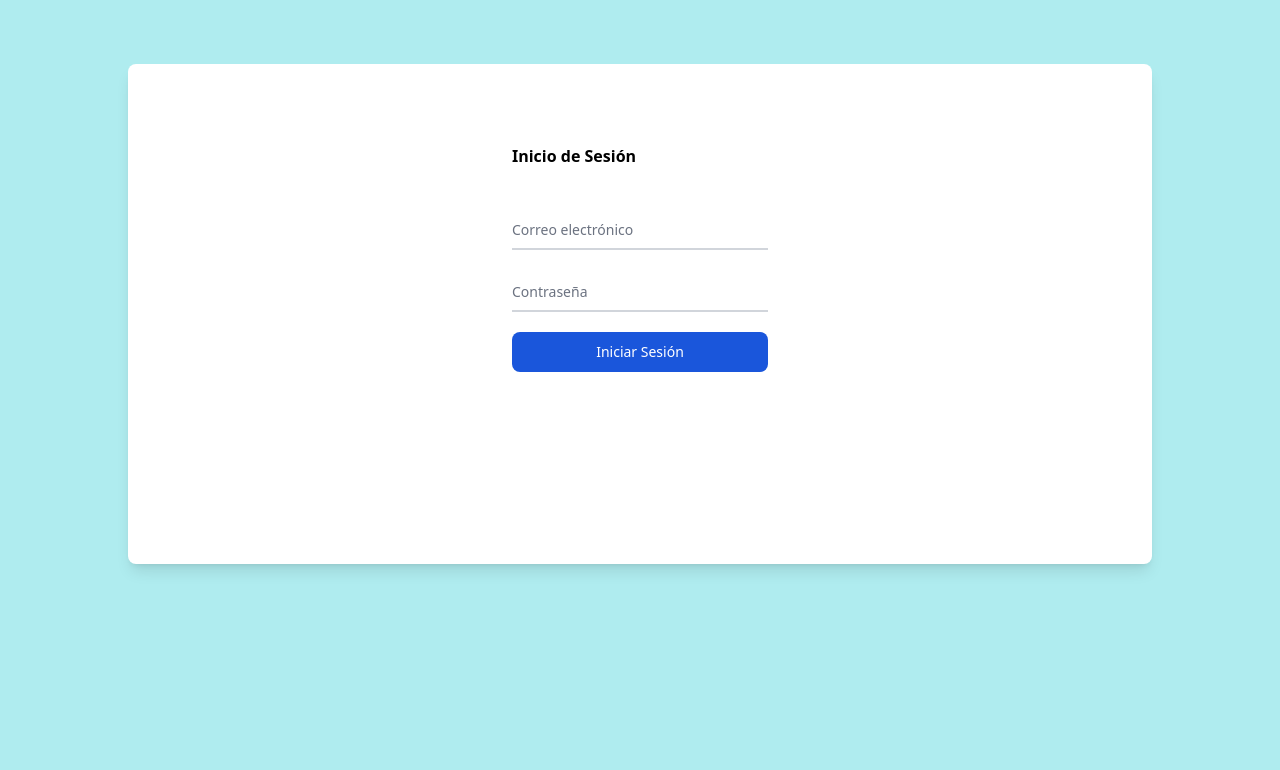
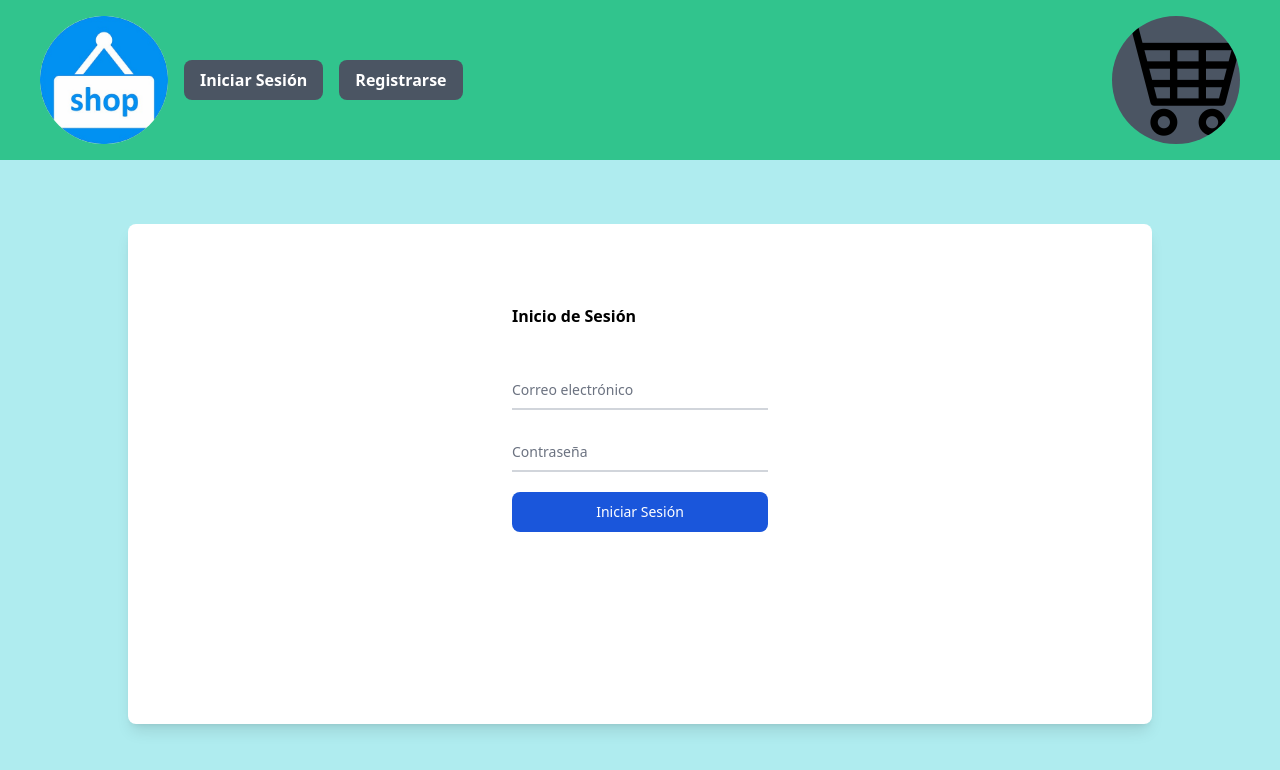
Before and after one commit to Kishin0510/online-shop-angular, an Angular app: page /auth in a window 1280 px wide. Shown: the top 770 px of the page. Built offline with nearby package versions, Linux system fonts and the light colour scheme.

Commit message:
feat: agregado el navbar

```diff
--- a/src/app/app.component.html
+++ b/src/app/app.component.html
@@ -1 +1,2 @@
+<app-navbar></app-navbar>
 <router-outlet />
--- a/src/app/app.component.ts
+++ b/src/app/app.component.ts
@@ -1,11 +1,12 @@
 import { Component, OnInit } from '@angular/core';
 import { RouterOutlet } from '@angular/router';
 import { initFlowbite } from 'flowbite';
+import { NavbarComponent } from './shared/components/navbar/navbar.component';
 
 @Component({
   selector: 'app-root',
   standalone: true,
-  imports: [RouterOutlet],
+  imports: [RouterOutlet, NavbarComponent],
   templateUrl: './app.component.html',
   styleUrl: './app.component.css'
 })
--- /dev/null
+++ b/src/app/shared/components/navbar/navbar.component.html
@@ -0,0 +1,23 @@
+<nav class="bg-green-400 flex items-center">
+  <div class="flex items-start p-4 pl-10">
+    <a href="/products" class="block rounded-full">
+      <img src="assets/images/logo.jpg" alt="logo" class="h-32 w-32 rounded-full" />
+    </a>
+  </div>
+  <div *ngIf="!isLogged" class="space-x-4">
+    <a href="/auth" (click)="changePage('login')">
+      <button class="bg-gray-600 hover:bg-blue-950 text-white font-bold py-2 px-4 rounded-lg">Iniciar Sesión</button>
+    </a>
+    <a href="/auth">
+      <button class="bg-gray-600 hover:bg-blue-950 text-white font-bold py-2 px-4 rounded-lg">Registrarse</button>
+    </a>
+  </div>
+  <div *ngIf="isLogged">
+    <button (click)="logout()" class="bg-gray-600 hover:bg-blue-950 text-white font-bold py-2 px-4 rounded-lg">Cerrar Sesión</button>
+  </div>
+  <div class="ml-auto flex items-center justify-end p-4 pr-10">
+    <a href="/" class="block rounded-full">
+      <img src="assets/images/CarritoCompra.png" alt="cart" class="h-32 w-32 items-center rounded-full bg-gray-600" />
+    </a>
+  </div>
+</nav>
--- /dev/null
+++ b/src/app/shared/components/navbar/navbar.component.ts
@@ -0,0 +1,33 @@
+import { Component, inject } from '@angular/core';
+import { CommonModule } from '@angular/common';
+import { LocalStorageService } from '../../../_services/local-storage.service';
+import { Router } from '@angular/router';
+
+@Component({
+  selector: 'app-navbar',
+  standalone: true,
+  imports: [CommonModule],
+  providers: [LocalStorageService],
+  templateUrl: './navbar.component.html',
+  styleUrl: './navbar.component.css'
+})
+export class NavbarComponent {
+
+  currentPage: string;
+  private LLService = inject(LocalStorageService);
+  isLogged: boolean = this.LLService.getVariable('token') ? true : false;
+
+  constructor(private router: Router) {
+    this.currentPage = 'products';
+  }
+
+  changePage(page: string) {
+    this.currentPage = page;
+  }
+
+  logout() {
+    this.LLService.removeValue('token');
+    this.LLService.removeValue('user');
+    this.router.navigate(['/']);
+  }
+}
```
Also changed, not shown: src/app/shared/components/navbar/navbar.component.css (added), src/assets/images/CarritoCompra.png (added), src/assets/images/logo.jpg (added).
